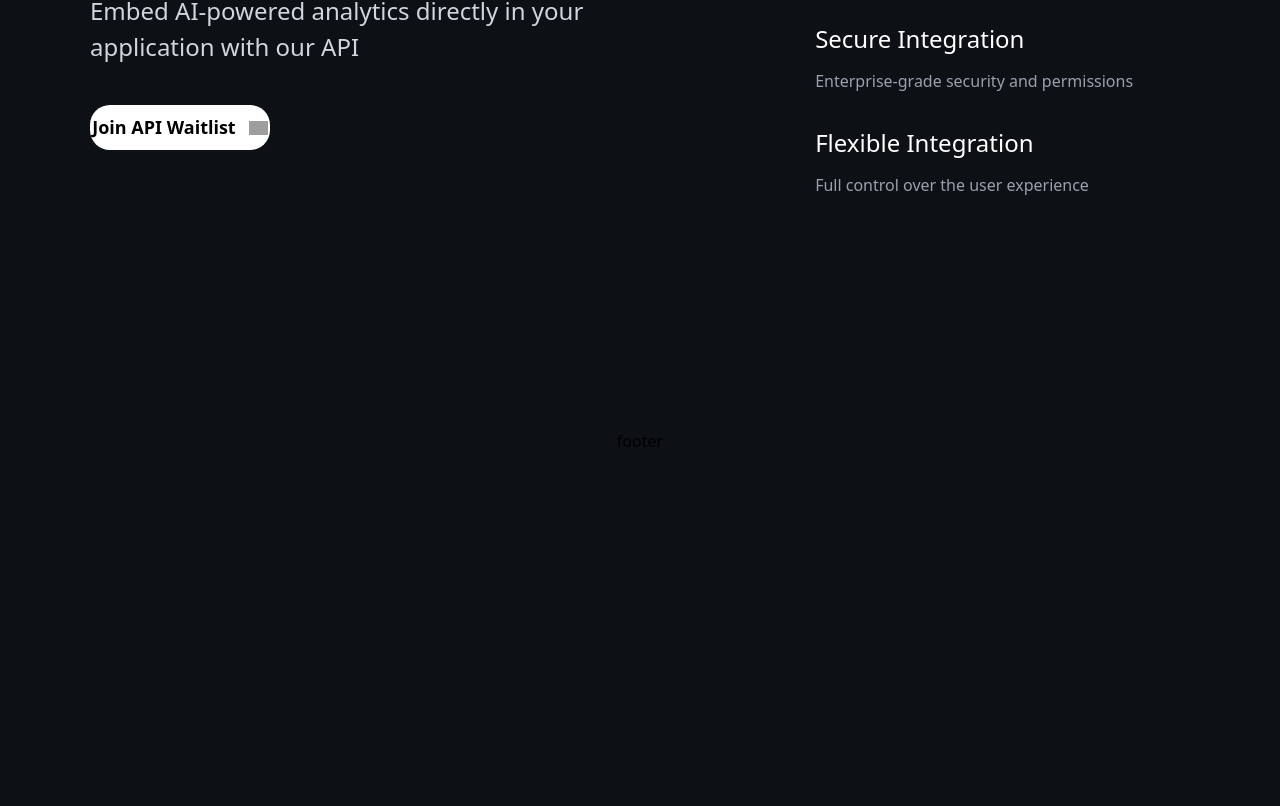
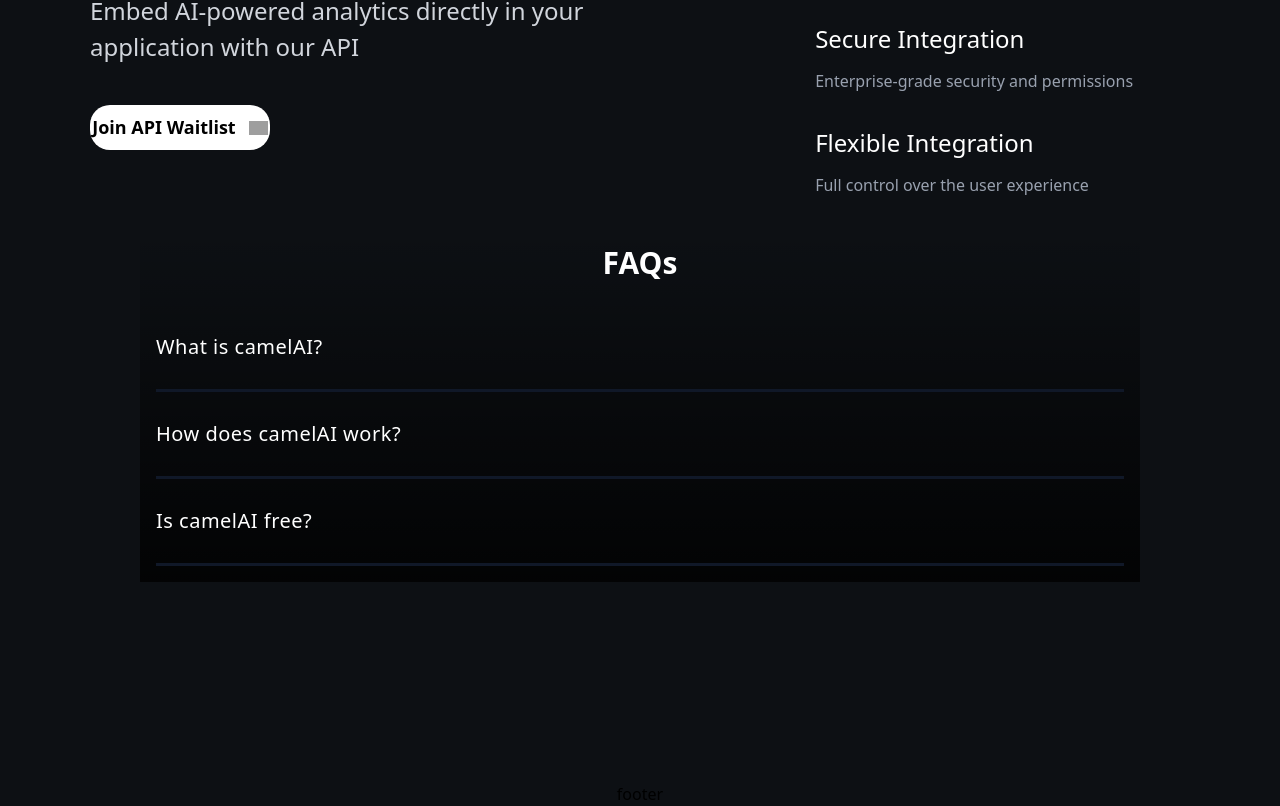
Before and after one commit to Artyom-G/camelai.com-replica, a Next.js app: page / in a window 1280 px wide. Shown: the part 3487-4293 px from the top of the page. Before the commit the page ends 3940 px from the top, so only its background shows below. Built offline with nearby package versions, Linux system fonts and the light colour scheme; grey boxes are pictures that could not be loaded.

Commit message:
faq section

```diff
--- a/src/app/page.tsx
+++ b/src/app/page.tsx
@@ -2,13 +2,14 @@
 import SectionCarousel from "@/components/SectionCarousel";
 import SectionImage from "@/components/SectionImage";
 import SectionColumn from "@/components/SectionColumn";
+import SectionFAQ from "@/components/SectionFAQ";
 import Footer from "@/components/Footer";
 
 export default function Home() {
     return (
         <main className="justify-center justify-items-center align-middle">
-            <SectionMain></SectionMain>
-            <SectionCarousel></SectionCarousel>
+            <SectionMain/>
+            <SectionCarousel/>
             <SectionImage h1="Ask any question" h2_1="Camel uses your live data." h2_2="Get tables and charts instantly."
                 bannerSrc="https://camelai.com/assets/images/chat-demo-ss.png"
                 iconSrc="https://camelai.com/assets/images/code-icon.png">
@@ -18,9 +19,10 @@
                 bannerSrc="https://camelai.com/assets/images/dashboard-demo-ss.png"
                 iconSrc="https://camelai.com/assets/images/light-bulb-icon.png">
             </SectionImage>
-            <SectionColumn></SectionColumn>
+            <SectionColumn/>
+            <SectionFAQ/>
             <div>
-                <Footer></Footer>
+                <Footer/>
             </div>
         </main>
     );
--- a/src/components/ButtonFilled.tsx
+++ b/src/components/ButtonFilled.tsx
@@ -6,7 +6,7 @@
         className="primary-button text-black bg-white w-[160px] h-[45px] flex justify-around items-center
                     text-[18px] font-[var(--fw-button)] rounded-[20px]
                     transition-all duration-[500ms] ease-[cubic-bezier(0.4,0,0.2,1)]
-                    relative overflow-hidden z-10 transform hover:translate-y-[-1px] text-[18px] cursor-pointer"
+                    relative overflow-hidden z-10 transform hover:translate-y-[-1px] cursor-pointer"
       >
         {children}
         <img className="button-icon h-[14px] ml-[9px]" src="https://camelai.com/assets/images/chevron-right-black.png"></img>
--- /dev/null
+++ b/src/components/FAQ.tsx
@@ -0,0 +1,30 @@
+"use client";
+
+import { useState } from "react";
+
+interface FAQProps {
+    question: string;
+    answer: string;
+}
+
+export default function FAQ({ question, answer }: FAQProps) {
+    const [isOpen, setIsOpen] = useState(false);
+
+    const toggleAnswer = () => {
+        setIsOpen(!isOpen);
+    };
+
+    return (
+        <div className="border-b-3 border-gray-900 py-4 text-white">
+            <div
+                className="cursor-pointer text-xl font-normal pb-3 pt-3 tracking-wide"
+                onClick={toggleAnswer}
+            >
+                {question}
+            </div>
+            {isOpen && (
+                <p className="text-gray-500 mt-2">{answer}</p>
+            )}
+        </div>
+    );
+}
--- /dev/null
+++ b/src/components/SectionFAQ.tsx
@@ -0,0 +1,18 @@
+import FAQ from './FAQ';
+
+export default function SectionFAQ() {
+  const faqs = [
+    { question: "What is camelAI?", answer: "camelAI is a powerful AI-based query engine." },
+    { question: "How does camelAI work?", answer: "It transforms natural language queries into SQL queries." },
+    { question: "Is camelAI free?", answer: "camelAI offers both free and paid plans." },
+  ];
+
+  return (
+    <div className="max-w-[1000px] mx-auto p-4 text-white bg-gradient-to-b from-transparent to-black/80">
+      <h2 className="text-3xl font-semibold mb-6 text-center">FAQs</h2>
+      {faqs.map((faq, index) => (
+        <FAQ key={index} question={faq.question} answer={faq.answer} />
+      ))}
+    </div>
+  );
+}
--- a/src/components/VideoPlayer.tsx
+++ b/src/components/VideoPlayer.tsx
@@ -26,7 +26,7 @@
           alt="play button"
           width={130}
           height={130}
-          className="transition-all ease-in-out duration-500 relative z-50 filter drop-shadow-lg z-50"
+          className="transition-all ease-in-out duration-500 relative filter drop-shadow-lg z-50"
         />
       </a>
     </div>
```
